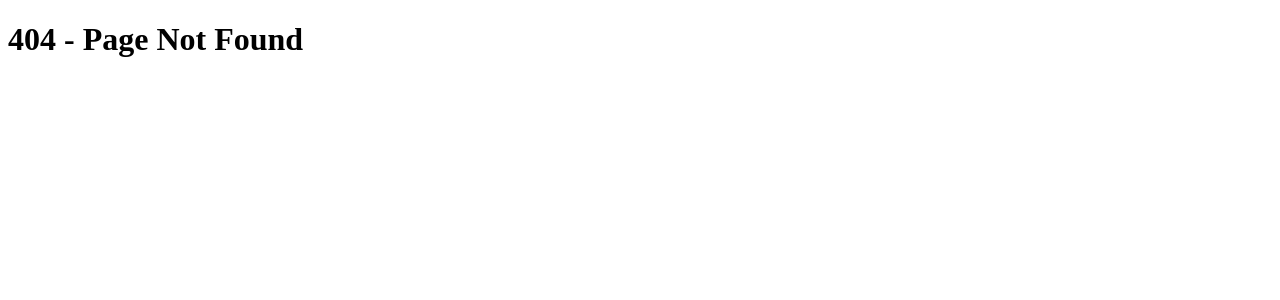
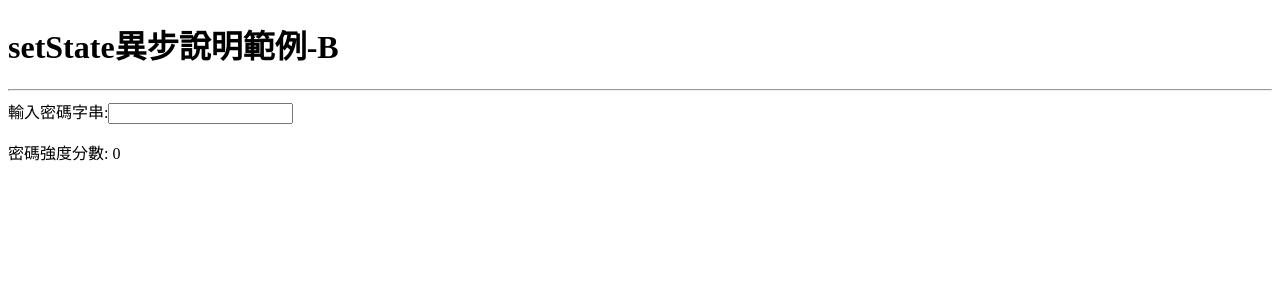
Before and after one commit to XiaoYun3893z/next-base, a Next.js app: page /cs-0418/async-b in a window 1280 px wide. Before the commit this address had no page. Shown: the top 300 px of the page. Built offline with nearby package versions, Linux system fonts and the light colour scheme.

Commit message:
setState異步說明

```diff
--- /dev/null
+++ b/pages/cs-0418/async-b.js
@@ -0,0 +1,39 @@
+import { useState } from 'react'
+
+export default function AsyncB() {
+  // 文字輸入框使用，輸入的密碼字串
+  const [password, setPassword] = useState('')
+  // 評分
+  const [grade, setGrade] = useState(0)
+
+  const calcGrade = (str) => {
+    let score = 0
+
+    if (str.length >= 4) score += 2
+    if (str.length >= 6) score += 2
+    if (str.length >= 8) score += 2
+
+    return score
+  }
+
+  return (
+    <>
+      <h1>setState異步說明範例-B</h1>
+      <hr />
+      輸入密碼字串:
+      <input
+        type="text"
+        value={password}
+        onChange={(e) => {
+          console.log(e.target.value)
+          setPassword(e.target.value)
+          // 錯誤寫法，上面那行設定password在這裡還沒完成
+          // setGrade(calcGrade(password))
+          // 正確寫法，用事件觸發當下的目標對象值
+          setGrade(calcGrade(e.target.value))
+        }}
+      />
+      <p>密碼強度分數: {grade}</p>
+    </>
+  )
+}
```
